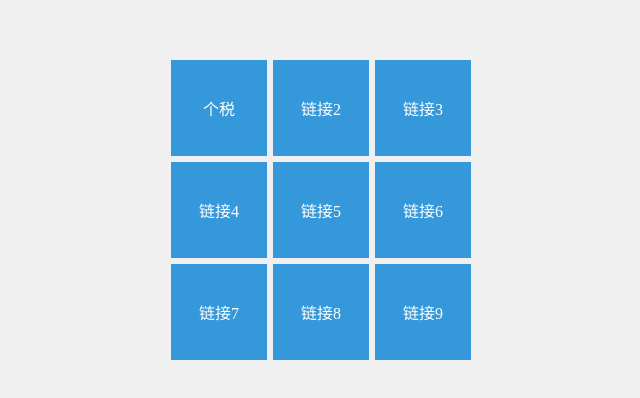
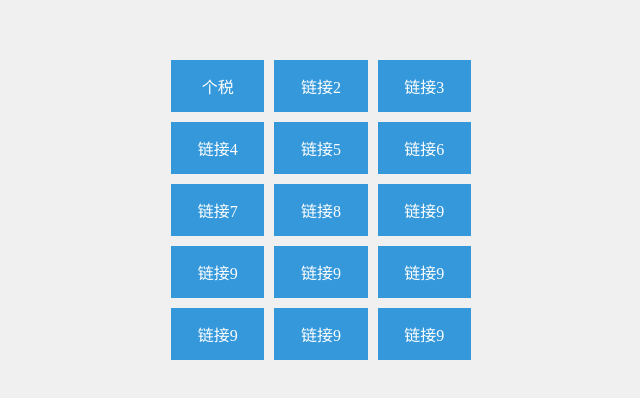
Before and after one commit to coder-xiaoyao/coder-xiaoyao.github.io, a plain HTML site: page index.html in a window 1280 px wide. Shown: the part 190-588 px from the top of the page, without its empty margins (319-959 px from the left). Drawn offline with Linux system fonts and the light colour scheme.

Commit message:
Update index.html

```diff
--- a/index.html
+++ b/index.html
@@ -23,18 +23,15 @@
             background-color: #f0f0f0;
         }
         .grid-container {
-            display: flex;
-            flex-wrap: wrap;
-            justify-content: space-between;
-            align-content: space-between;
+            display: grid;
+            grid-template-columns: repeat(3, 1fr);
+            gap: 10px;
             width: 90vmin;
             height: 90vmin;
             max-width: 300px;
             max-height: 300px;
         }
         .grid-item {
-            width: 32%;
-            height: 32%;
             background-color: #3498db;
             display: flex;
             justify-content: center;
@@ -51,7 +48,7 @@
 </head>
 <body>
     <div class="grid-container">
-        <a href="coder-xiaoyao.github.io/gs.html" class="grid-item">个税</a>
+        <a href="hcoder-xiaoyao.github.io" class="grid-item">个税</a>
         <a href="https://example2.com" class="grid-item">链接2</a>
         <a href="https://example3.com" class="grid-item">链接3</a>
         <a href="https://example4.com" class="grid-item">链接4</a>
@@ -60,6 +57,12 @@
         <a href="https://example7.com" class="grid-item">链接7</a>
         <a href="https://example8.com" class="grid-item">链接8</a>
         <a href="https://example9.com" class="grid-item">链接9</a>
+        <a href="https://example9.com" class="grid-item">链接9</a>
+        <a href="https://example9.com" class="grid-item">链接9</a>
+        <a href="https://example9.com" class="grid-item">链接9</a>
+        <a href="https://example9.com" class="grid-item">链接9</a>
+        <a href="https://example9.com" class="grid-item">链接9</a>
+        <a href="https://example9.com" class="grid-item">链接9</a>
     </div>
 </body>
 </html>
```
